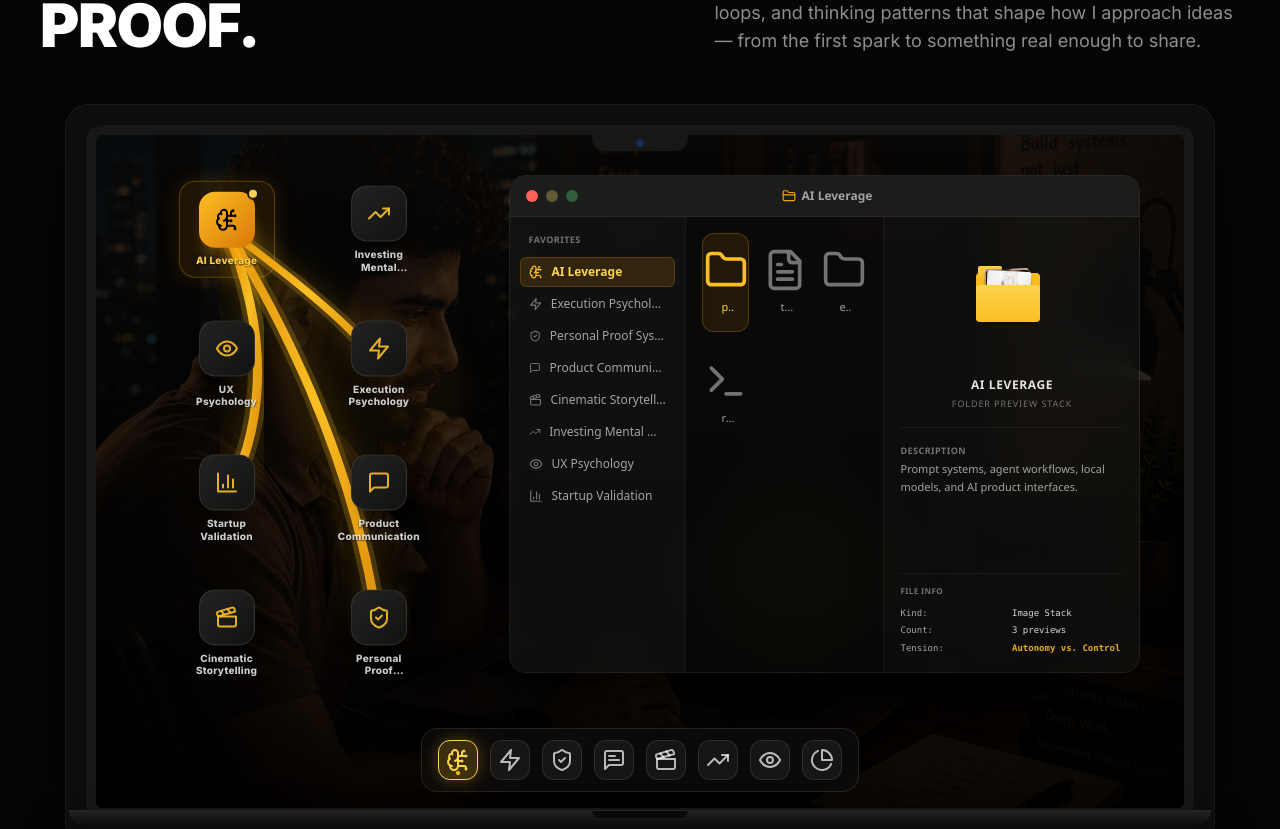
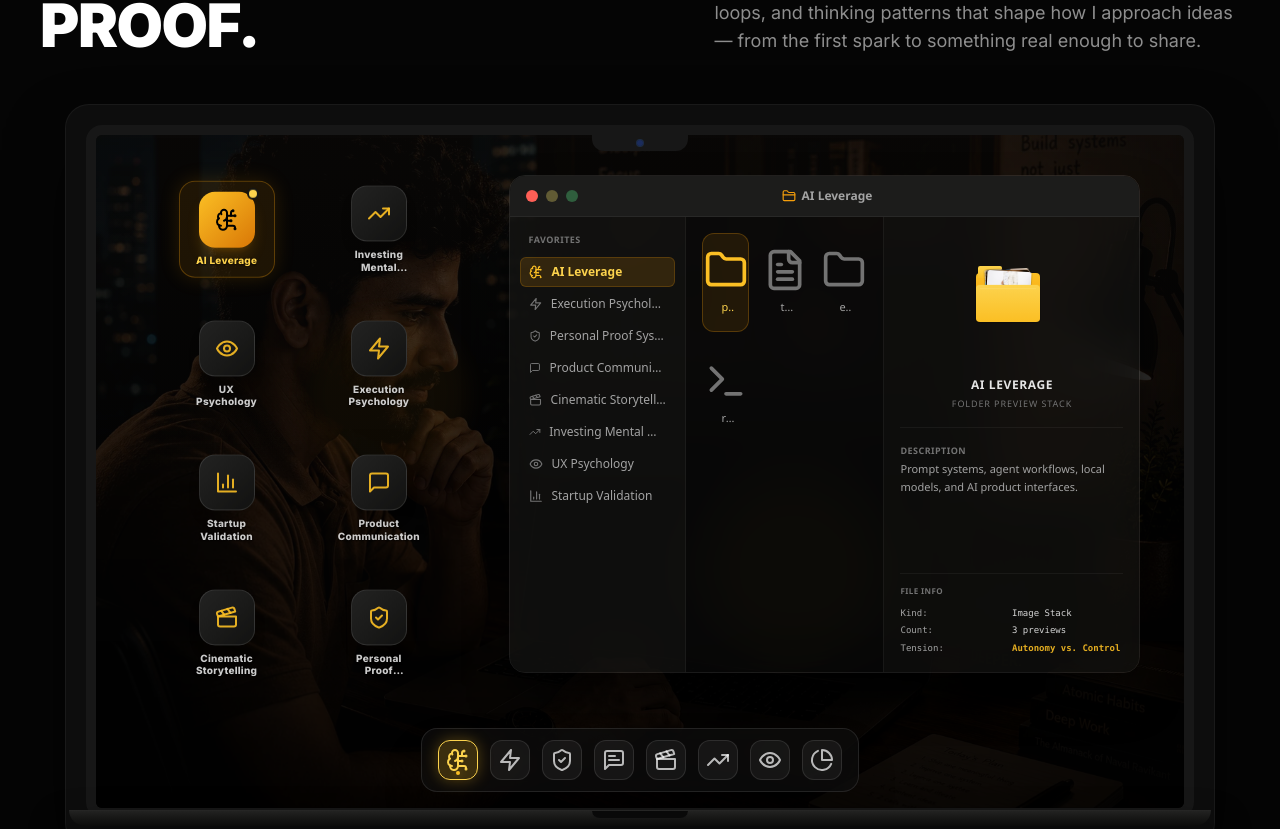
Before and after one commit to batmanvigilante7/hemanthsai, a React (Vite) app: page / in a window 1280 px wide. Shown: the part 4455-5284 px from the top of the page. Built offline with nearby package versions, Linux system fonts and the light colour scheme.

Commit message:
Remove Thought Workspace connection lines

```diff
--- a/src/components/ThoughtWorkspace.tsx
+++ b/src/components/ThoughtWorkspace.tsx
@@ -5,7 +5,6 @@ import { motion, AnimatePresence } from "framer-motion";
 import * as Icons from "lucide-react";
 import { thoughtWorkspaces, getWorkspaceById } from "@/data/thought-workspaces";
 import { ThoughtWorkspaceNode, getWorkspaceIcon } from "./ThoughtWorkspaceNode";
-import { ConnectionLines } from "./ConnectionLines";
 import { ThoughtDock } from "./ThoughtDock";
 import { ThoughtPanel } from "./ThoughtPanel";
 import { cn } from "@/lib/utils";
@@ -120,14 +119,7 @@ export function ThoughtWorkspace() {
                 />
               </div>
 
-              {/* 2. Connection Lines (Desktop Only) */}
-              {activeId && (
-                <div className="hidden lg:block absolute inset-0 pointer-events-none z-10">
-                  <ConnectionLines workspaces={thoughtWorkspaces} activeId={activeId} />
-                </div>
-              )}
-
-              {/* 3. Desktop Workspace App Icons (Desktop Only) */}
+              {/* 2. Desktop Workspace App Icons (Desktop Only) */}
               <div className="hidden lg:block absolute inset-0 pointer-events-none z-20">
                 {thoughtWorkspaces.map((node) => (
                   <ThoughtWorkspaceNode
@@ -139,7 +131,7 @@ export function ThoughtWorkspace() {
                 ))}
               </div>
 
-              {/* 4. Active Finder Window Panel (Desktop Only) */}
+              {/* 3. Active Finder Window Panel (Desktop Only) */}
               <div className="hidden lg:block absolute top-[6%] right-[4%] w-[58%] h-[74%] z-30">
                 <AnimatePresence mode="wait">
                   {activeId && activeWorkspace && (
@@ -161,7 +153,7 @@ export function ThoughtWorkspace() {
                 </AnimatePresence>
               </div>
 
-              {/* 5. Mobile/Tablet Workspace App Grid (Hidden on Desktop) */}
+              {/* 4. Mobile/Tablet Workspace App Grid (Hidden on Desktop) */}
               <div className="lg:hidden grid grid-cols-4 gap-3 p-2 z-20 select-none max-w-lg mx-auto">
                 {thoughtWorkspaces.map((node) => {
                   const isActive = node.id === activeId;
@@ -193,7 +185,7 @@ export function ThoughtWorkspace() {
                 })}
               </div>
 
-              {/* 6. Switcher Dock (Desktop Only) */}
+              {/* 5. Switcher Dock (Desktop Only) */}
               <ThoughtDock
                 workspaces={thoughtWorkspaces}
                 activeId={activeId}
@@ -209,7 +201,7 @@ export function ThoughtWorkspace() {
           </div>
         </div>
 
-        {/* 7. Active Panel Mobile View (Hidden on Desktop) */}
+        {/* 6. Active Panel Mobile View (Hidden on Desktop) */}
         <div className="w-full mt-6 block lg:hidden">
           <AnimatePresence mode="wait">
             {activeId && activeWorkspace && (
```
